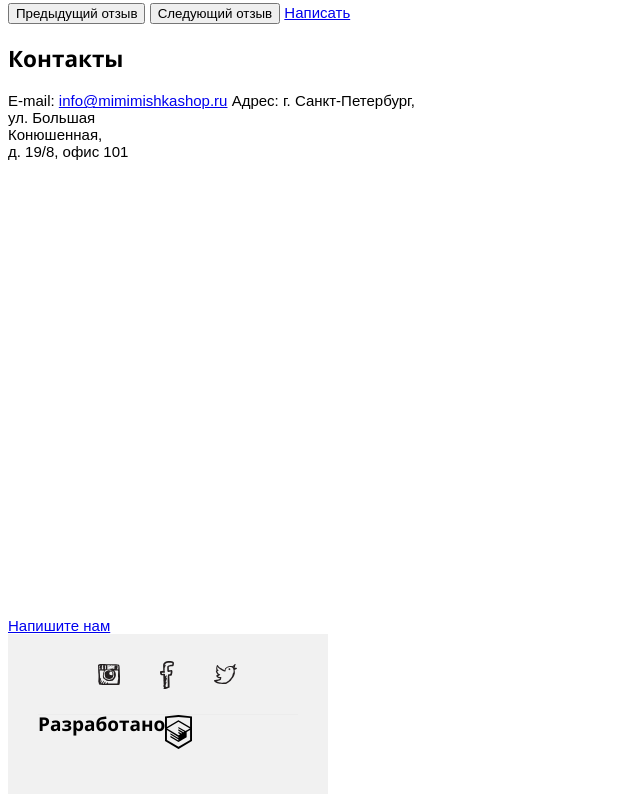
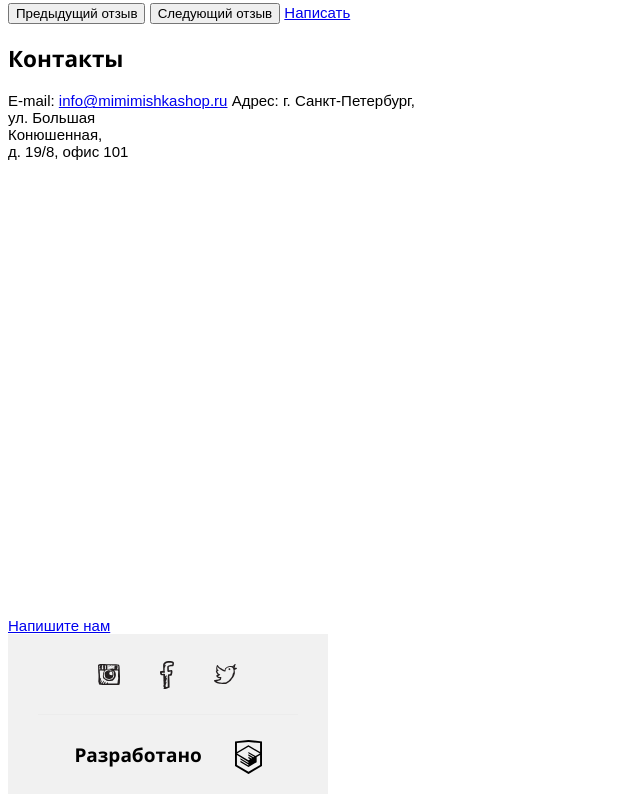
Before and after one commit to TwoKDev/82178-mishka, a website: page index.html in a window 1280 px wide. Shown: the part 1200-2002 px from the top of the page, without its empty margins (0-640 px from the left). Drawn offline with nearby package versions, Linux system fonts and the light colour scheme; files that its build step writes are made by us from their sources; files whose address does not match are found by name.

Commit message:
Сделан подвал сайта (мобильная версия)

```diff
--- a/sass/blocks/copyright.scss
+++ b/sass/blocks/copyright.scss
@@ -1,9 +1,15 @@
 .copyright {
   display: flex;
+  justify-content: space-around;
+  flex-direction: row;
+  align-items: center;
+  padding-left: 20px;
+  padding-right: 20px;
   min-height: 79px;
 }
 
 .copyright__title {
+  margin-left: 20px;
   font-size: $font-size-catalogs-link;
   font-weight: bold;
   line-height: 18px;
@@ -12,6 +18,8 @@
 .copyright__link {
   width: 27px;
   height: 34px;
+  margin-top: 5px;
+  margin-right: 20px;
   font-size: 0px;
   background-image: url('../img/logo-htmlacademy.svg');
   background-repeat: no-repeat;
```
